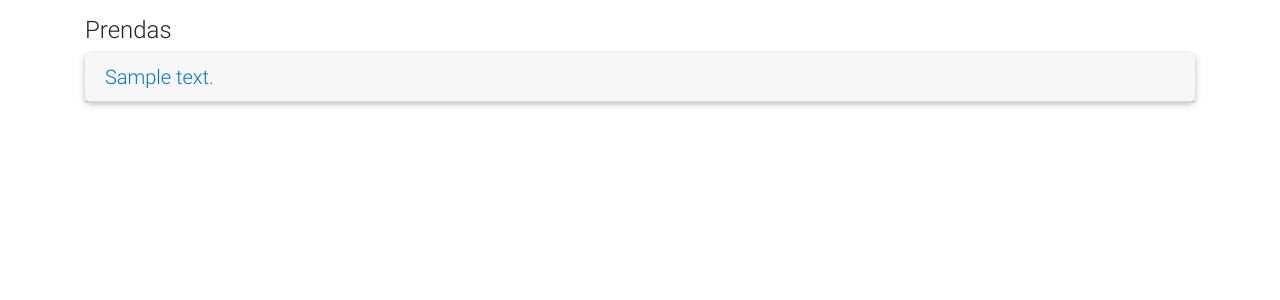
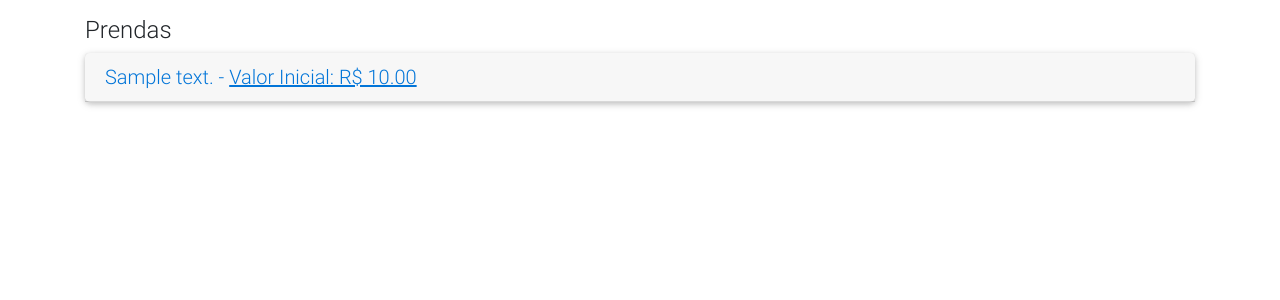
Before and after one commit to allanlucio/simple-public-sale, a Django app: page /gerenciar/evento/1 in a window 1280 px wide. Shown: the part 128-428 px from the top of the page. Run offline with Django 3.2, Linux system fonts and the light colour scheme; tables that the repository leaves empty hold one stand-in row (Sample ...); some libraries are stand-ins or nearby versions.

Commit message:
Display the initial value of the garment on the management screen.

```diff
--- a/simple_public_sale/core/views.py
+++ b/simple_public_sale/core/views.py
@@ -58,7 +58,7 @@ def manage_event(request,evento_id):
                 # send_to_evento(evento=evento)
         else:
             if Decimal(movimento.valor_arremate) <= prenda.valor_inicial:
-                raise ValidationError("Valor do Arremate menor do que o valor atual!")
+                raise ValidationError("Valor do Arremate menor do que o valor inicial da prenda!")
 
         # data=get_data_stream_view(evento)
 
--- a/simple_public_sale/templates/manage_event.html
+++ b/simple_public_sale/templates/manage_event.html
@@ -28,7 +28,7 @@
                             <a data-toggle="collapse" href="#id_prenda_{{ forloop.counter }}" role="button"
                                aria-expanded="true"
                                aria-controls="collapseOne">
-                                {{ prenda.tipo_prenda_fk.descricao }}
+                                {{ prenda.tipo_prenda_fk.descricao }} -  <u>Valor Inicial: R$ {{ prenda.valor_inicial }}</u>
                             </a>
                         </h5>
                     </div>
```
